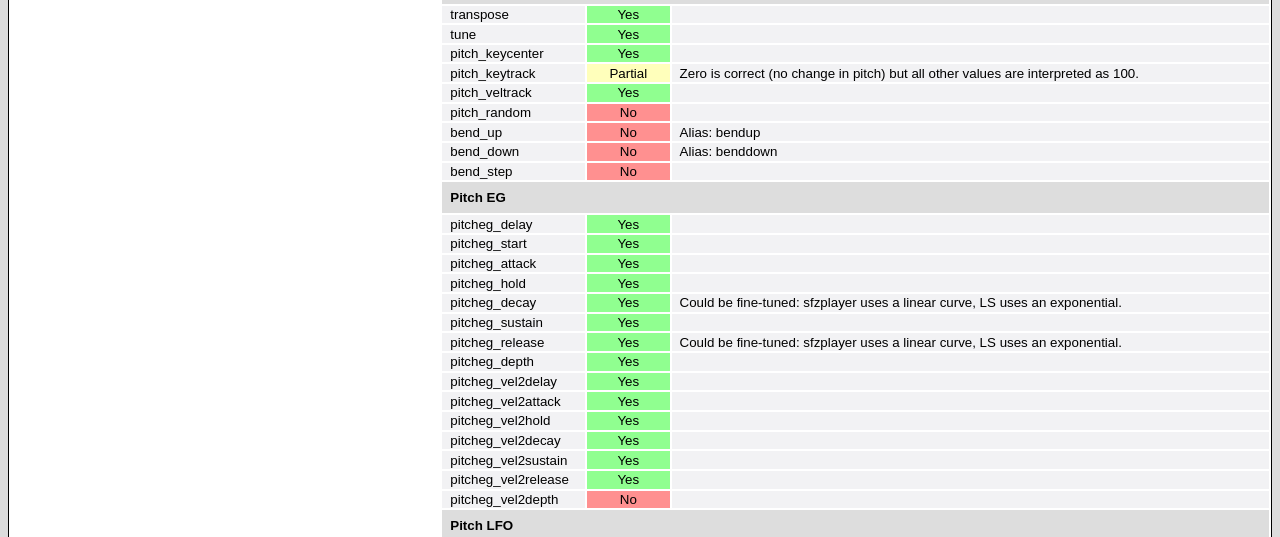
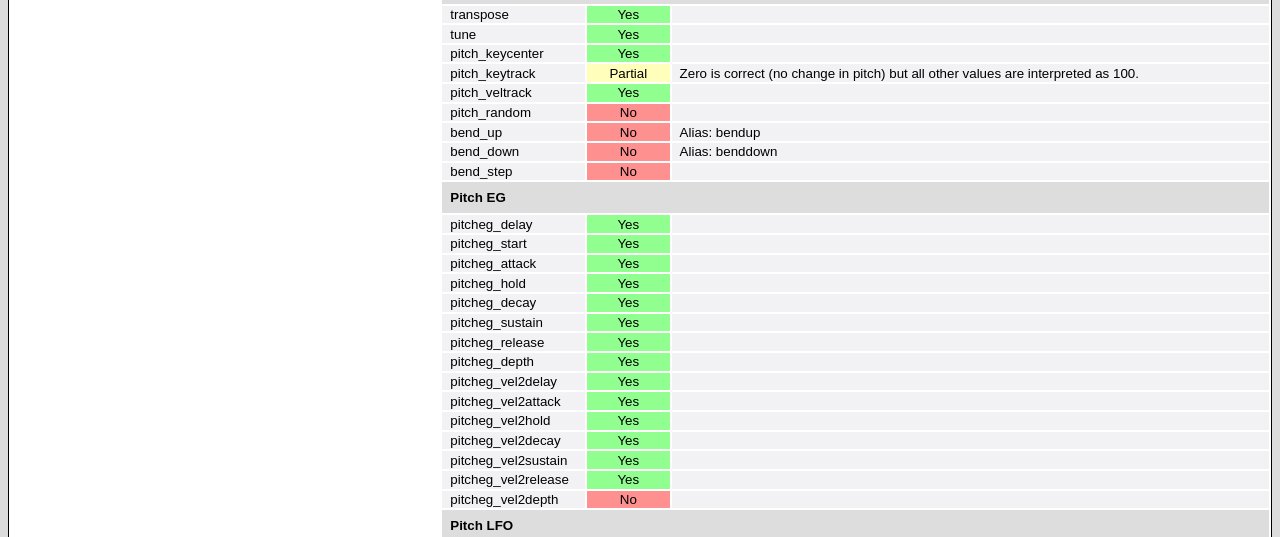
Before and after one commit to svn2github/linuxsampler-web, a PHP site: page /sfz/ in a window 1280 px wide. Shown: the part 1648-2185 px from the top of the page. Run offline with PHP 8.4, Linux system fonts and the light colour scheme.

Commit message:
* fine-tuning is now done on pitcheg
git-svn-id: https://svn.linuxsampler.org/svn/web@2312 d2c4447f-3961-4fff-bec3-96d84be9abe5

```diff
--- a/trunk/www.linuxsampler.org/sfz/index.php
+++ b/trunk/www.linuxsampler.org/sfz/index.php
@@ -113,9 +113,9 @@ include '../tmpl/header.php';
 <tr><td class="decocomp">pitcheg_start</td><td style="background: #90ff90; text-align: center">Yes</td><td class="decocomp">&nbsp;</td></tr>
 <tr><td class="decocomp">pitcheg_attack</td><td style="background: #90ff90; text-align: center">Yes</td><td class="decocomp">&nbsp;</td></tr>
 <tr><td class="decocomp">pitcheg_hold</td><td style="background: #90ff90; text-align: center">Yes</td><td class="decocomp">&nbsp;</td></tr>
-<tr><td class="decocomp">pitcheg_decay</td><td style="background: #90ff90; text-align: center">Yes</td><td class="decocomp">Could be fine-tuned: sfzplayer uses a linear curve, LS uses an exponential.</td></tr>
+<tr><td class="decocomp">pitcheg_decay</td><td style="background: #90ff90; text-align: center">Yes</td><td class="decocomp">&nbsp;</td></tr>
 <tr><td class="decocomp">pitcheg_sustain</td><td style="background: #90ff90; text-align: center">Yes</td><td class="decocomp">&nbsp;</td></tr>
-<tr><td class="decocomp">pitcheg_release</td><td style="background: #90ff90; text-align: center">Yes</td><td class="decocomp">Could be fine-tuned: sfzplayer uses a linear curve, LS uses an exponential.</td></tr>
+<tr><td class="decocomp">pitcheg_release</td><td style="background: #90ff90; text-align: center">Yes</td><td class="decocomp">&nbsp;</td></tr>
 <tr><td class="decocomp">pitcheg_depth<td style="background: #90ff90; text-align: center">Yes</td><td class="decocomp">&nbsp;</td></tr>
 <tr><td class="decocomp">pitcheg_vel2delay<td style="background: #90ff90; text-align: center">Yes</td><td class="decocomp">&nbsp;</td></tr>
 <tr><td class="decocomp">pitcheg_vel2attack<td style="background: #90ff90; text-align: center">Yes</td><td class="decocomp">&nbsp;</td></tr>
```
